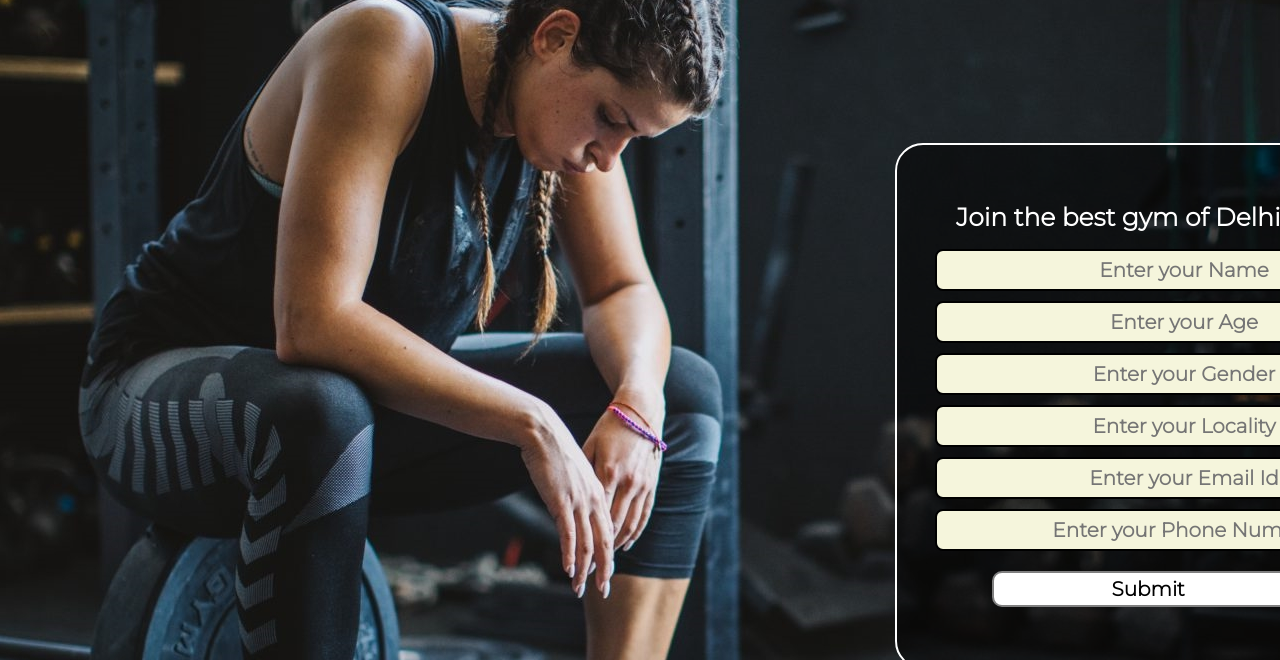
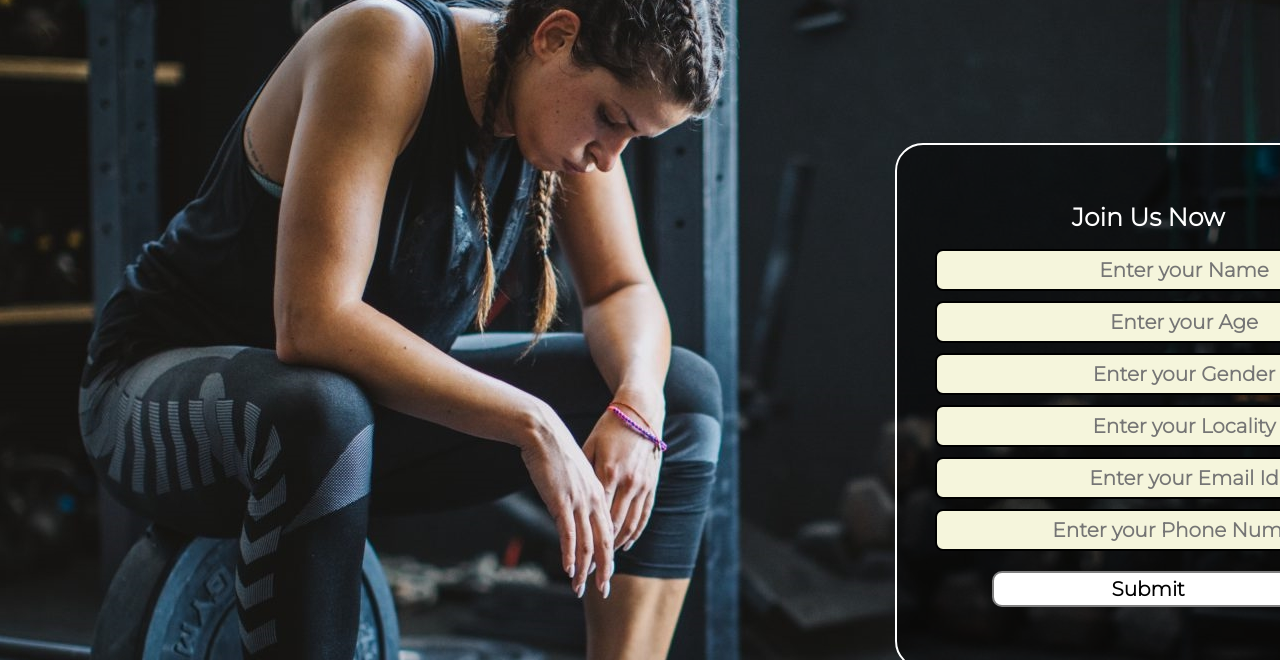
Before and after one commit to praful1607/FITNESS-CLUB, a plain HTML site: page index.html in a window 1280 px wide. Shown: the part 140-800 px from the top of the page. Drawn offline with Linux system fonts and the light colour scheme; a web font is replaced by a local one.

Commit message:
Update index.html

```diff
--- a/index.html
+++ b/index.html
@@ -38,7 +38,7 @@
       </div>
    </header>
    <div class="container">
-      <h1>Join the best gym of Delhi now</h1>
+      <h1>Join Us Now</h1>
       <form action="noaction.php">
           <div class="form-group">
               <input type="text" name="" placeholder="Enter your Name">
```
